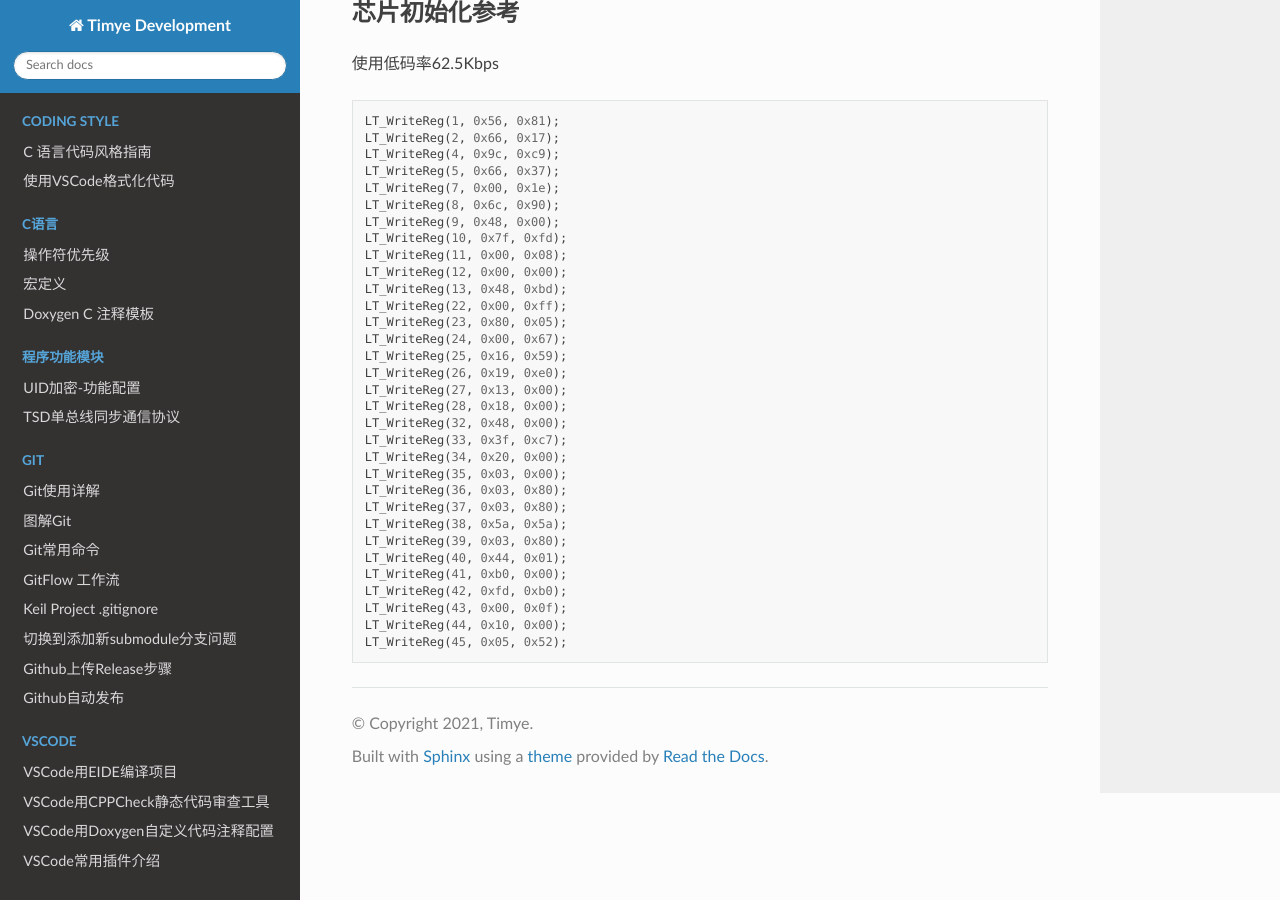
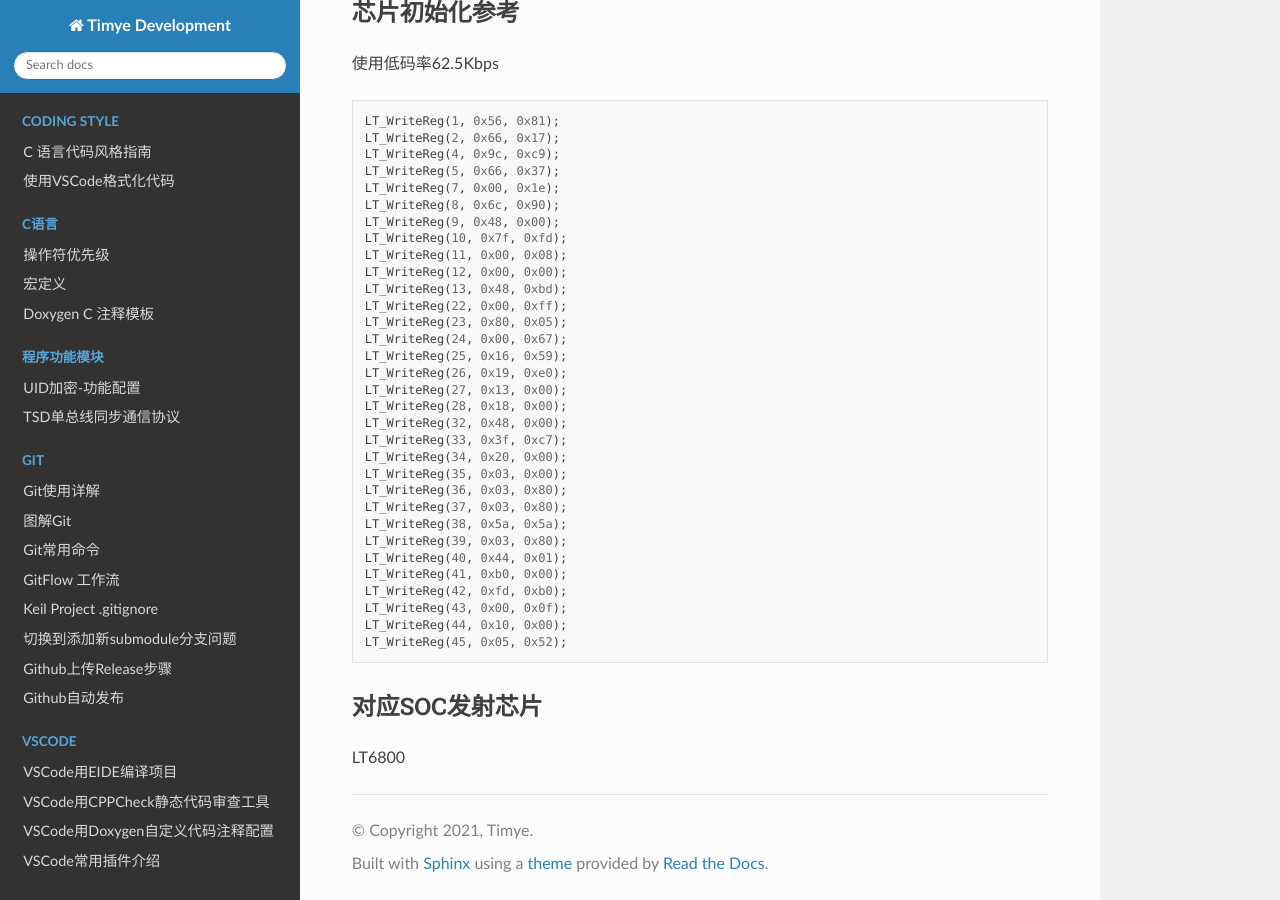
Before and after one commit to tpq7/development, a Sphinx documentation site: the page built from docs/Protocol/lt8920.md, in a window 1280 px wide and 900 px high, scrolled down 1430 px. Built offline with Sphinx 7.4.7 and the Read the Docs theme 2.0.0, drawn with Linux system fonts in a browser that asks for light colours; pages that are not in the unit, such as notebooks, are missing from menus.

Commit message:
Update lt8920.md

````diff
--- a/docs/Protocol/lt8920.md
+++ b/docs/Protocol/lt8920.md
@@ -78,3 +78,7 @@ LT_WriteReg(43, 0x00, 0x0f);
 LT_WriteReg(44, 0x10, 0x00);
 LT_WriteReg(45, 0x05, 0x52);
 ```
+
+## 对应SOC发射芯片
+
+LT6800
````
